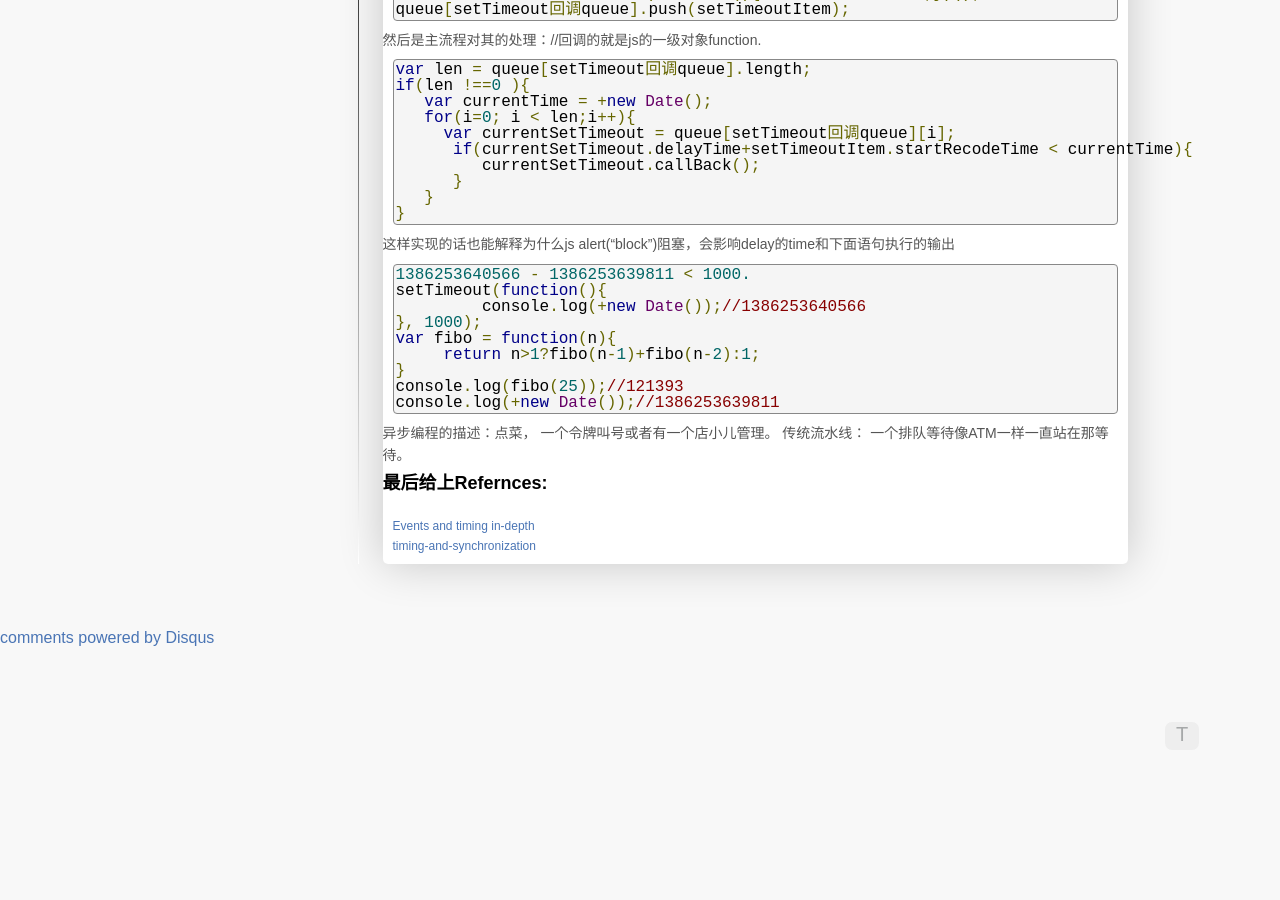
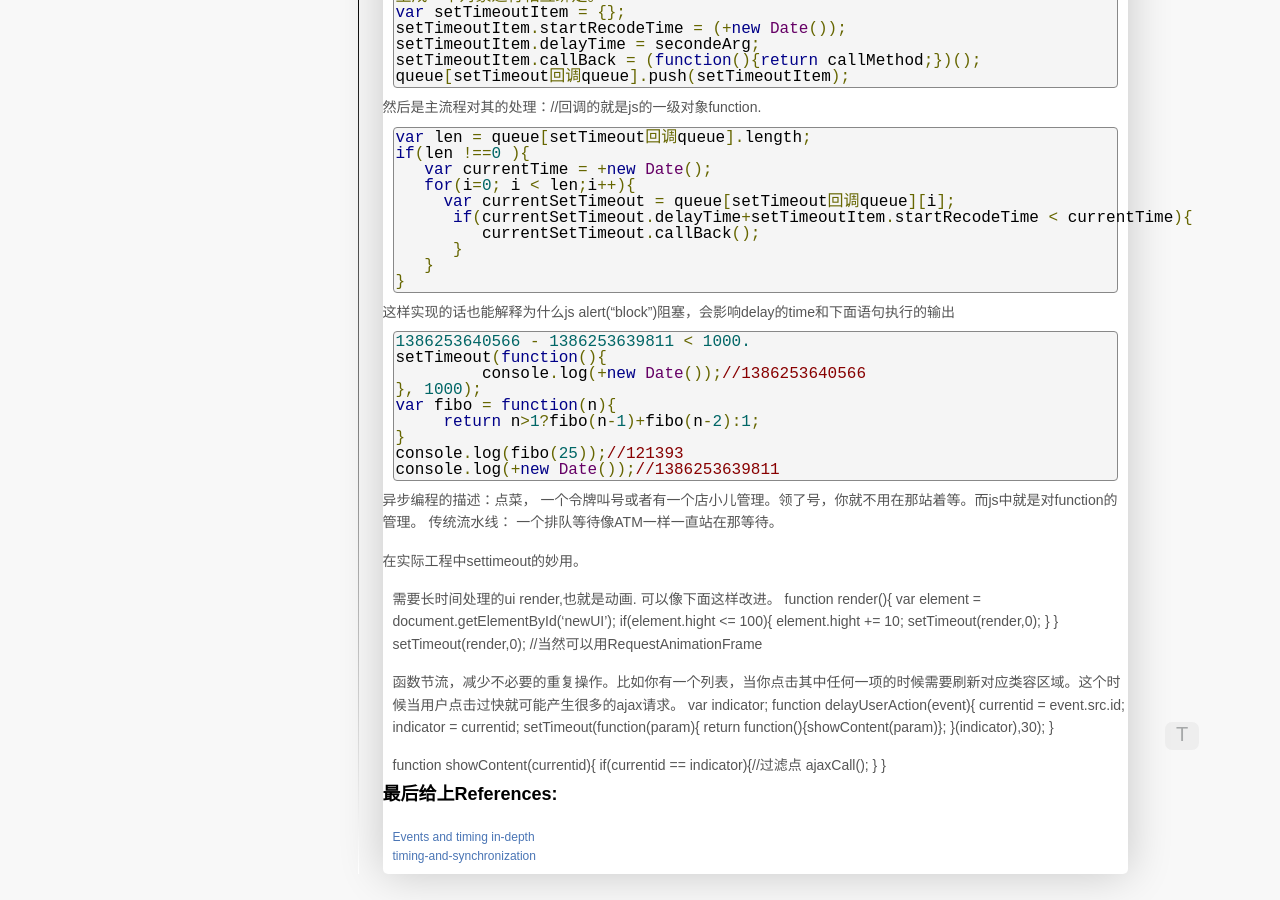
Before and after one commit to clinx/clinx.github.io, a Jekyll site: the page built from _posts/javascript/2013-12-01-js-settimeout.md, in a window 1280 px wide and 900 px high, scrolled down 1052 px. Built offline with Jekyll 4.4.1, drawn with Linux system fonts in a browser that asks for light colours; Markdown is read by kramdown in place of the engine named in the settings; comment, search, counter and statistics services are not loaded; some of the changed text lies outside the part shown.

```diff
--- a/_posts/javascript/2013-12-01-js-settimeout.md
+++ b/_posts/javascript/2013-12-01-js-settimeout.md
@@ -9,28 +9,28 @@
 
 加了好多群，经常看见有人问setTimeout出错，唉。亲先看懂API [setTimeout][1].如果没看错第一个参数
 setTimeout(function,milliseconds,lang) 是 function。
-    <pre>
-    定义一个方法：
-    var i = 0;d
-    var callMethod = function(){
-    	console.log("setTimeoutMetod");
-    	i = i+1;
-    	return function(){};
-    }
+<pre>
+定义一个方法：
+var i = 0;d
+var callMethod = function(){
+	console.log("setTimeoutMetod");
+	i = i+1;
+	return function(){};
+}
 
-    错误演示：
-    1).  setTimeout(callMethod(),1000);
-         console.log(i);
-         输出顺序setTimeoutMetod，然后1
-    2).  setTimeout("callMethod()",1000);//虽然输出正确，但不建议这样使用。
-         console.log(i);
-         输出0，然后setTimeoutMetod。
-    一般性正确使用：
-        //注意这个参数是一个Function object.相当于C或C++中的函数指针，C#的委托。
-        setTimeout(callMethod,1000);
-        console.log(i);
-        输出0，然后setTimeoutMetod。
-  </pre>
+错误演示：
+1).  setTimeout(callMethod(),1000);
+     console.log(i);
+     输出顺序setTimeoutMetod，然后1
+2).  setTimeout("callMethod()",1000);//虽然输出正确，但不建议这样使用。
+     console.log(i);
+     输出0，然后setTimeoutMetod。
+一般性正确使用：
+    //注意这个参数是一个Function object.相当于C中的函数指针，C#的委托。
+    setTimeout(callMethod,1000);
+    console.log(i);
+    输出0，然后setTimeoutMetod。
+</pre>
 
 很显然想要的结果是 输出0，然后setTimeoutMetod。为什么是0，然后是setTimeout.好厉害，js不是说的单线程处理么。
 单线程不是就一个单行道，干嘛会先输出0，然后输出setTimeout.
@@ -97,10 +97,35 @@
     console.log(+new Date());//1386253639811
 
 
-异步编程的描述：点菜， 一个令牌叫号或者有一个店小儿管理。
+异步编程的描述：点菜， 一个令牌叫号或者有一个店小儿管理。领了号，你就不用在那站着等。而js中就是对function的管理。
 传统流水线： 一个排队等待像ATM一样一直站在那等待。
 
-###最后给上Refernces:
+在实际工程中settimeout的妙用。
+- 需要长时间处理的ui render,也就是动画.  可以像下面这样改进。
+    function render(){
+        var element = document.getElementById('newUI');
+        if(element.hight <= 100){
+            element.hight += 10;
+            setTimeout(render,0);
+        }
+    }
+    setTimeout(render,0); //当然可以用RequestAnimationFrame
+
+- 函数节流，减少不必要的重复操作。比如你有一个列表，当你点击其中任何一项的时候需要刷新对应类容区域。这个时候当用户点击过快就可能产生很多的ajax请求。
+    var indicator;
+    function delayUserAction(event){
+        currentid = event.src.id;
+        indicator = currentid;
+        setTimeout(function(param){ return function(){showContent(param)}; }(indicator),30);
+    }
+
+    function showContent(currentid){
+        if(currentid == indicator){//过滤点
+            ajaxCall();
+        }
+    }
+
+###最后给上References:
 - [Events and timing in-depth][TIMING]
 - [timing-and-synchronization][SYNC]
 
```
Also changed, not shown: _posts/java/2013-12-09-Java-Interface-Factory.md (+5 -6 lines), _posts/java/2014-03-09-how-implement-soap.md (+3 -3 lines), _posts/java/2014-03-15-SOA-JMS.md (added, +78 -0 lines).
